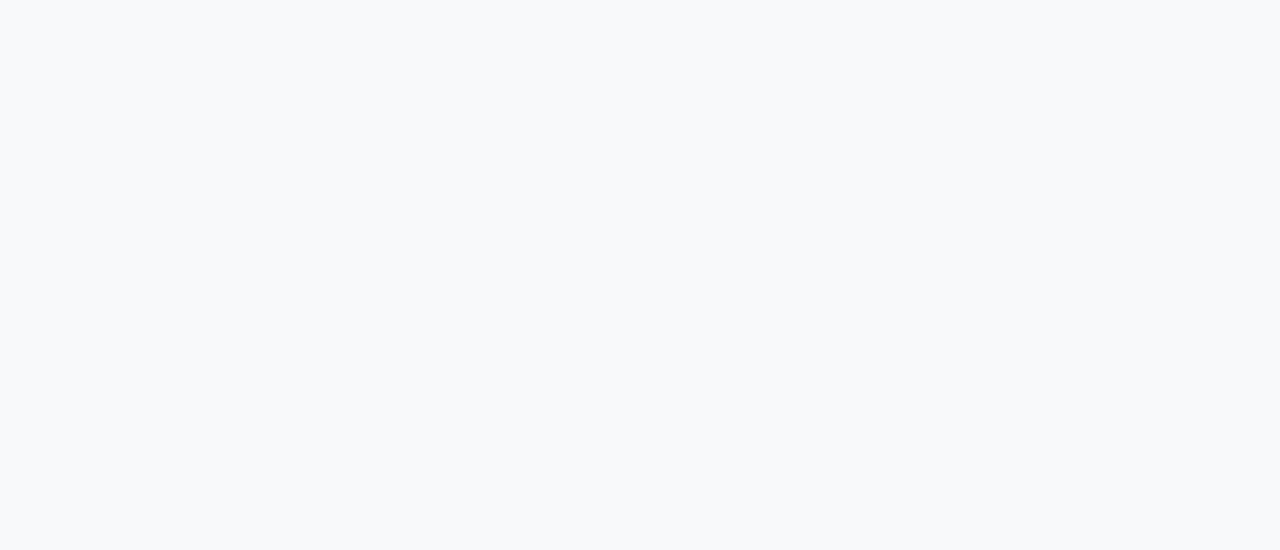
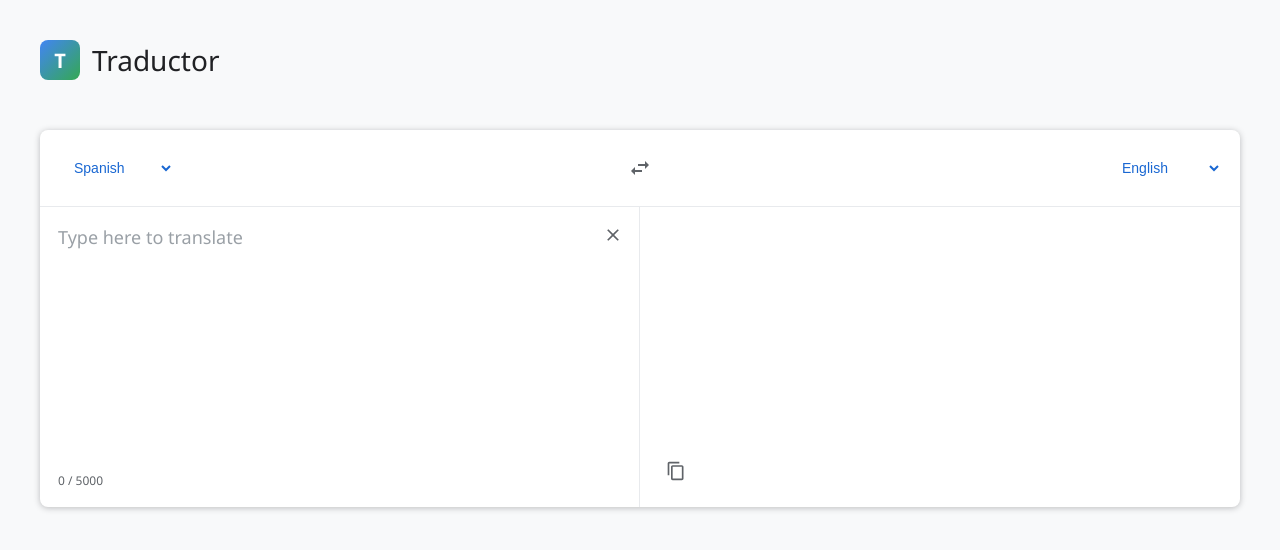
Before and after one commit to djaredev/swaplang, a SvelteKit app in the folder frontend/: page / in a window 1280 px wide. Shown: the top 550 px of the page. Built offline with nearby package versions, Linux system fonts and the light colour scheme.

Commit message:
(frontend) Add main UI for translation

```diff
--- a/frontend/src/routes/+page.svelte
+++ b/frontend/src/routes/+page.svelte
@@ -0,0 +1,301 @@
+<script lang="ts">
+	import LangSelect from '$lib/components/LangSelect.svelte';
+
+	let options = [
+		'Spanish',
+		'English',
+		'French',
+		'German',
+		'Italian',
+		'Portuguese',
+		'Russian',
+		'Japanese',
+		'Korean',
+		'Coreano',
+		'Arab',
+		'Hindi'
+	];
+	let select = $state('Francés');
+</script>
+
+<div class="container">
+	<div class="header">
+		<div class="logo">T</div>
+		<h1>Traductor</h1>
+	</div>
+
+	<div class="translator-box">
+		<div class="language-selector">
+			<LangSelect {options} {select} />
+
+			<button class="swap-btn" id="swapBtn" title="Swap Languages">
+				<svg class="swap-icon" viewBox="0 0 24 24">
+					<path d="M6.99 11L3 15l3.99 4v-3H14v-2H6.99v-3zM21 9l-3.99-4v3H10v2h7.01v3L21 9z" />
+				</svg>
+			</button>
+
+			<LangSelect {options} select="English" />
+		</div>
+
+		<div class="translation-area">
+			<div class="input-section">
+				<div class="input-header">
+					<textarea
+						class="text-input"
+						id="sourceText"
+						placeholder="Type here to translate"
+						maxlength="5000"
+					></textarea>
+					<button class="clear-btn visible" id="clearBtn" title="Clear text">
+						<svg viewBox="0 0 24 24">
+							<path
+								d="M19 6.41L17.59 5 12 10.59 6.41 5 5 6.41 10.59 12 5 17.59 6.41 19 12 13.41 17.59 19 19 17.59 13.41 12z"
+							/>
+						</svg>
+					</button>
+				</div>
+				<div class="input-content">
+					<div class="char-count" id="charCount">0 / 5000</div>
+				</div>
+			</div>
+
+			<div class="output-section">
+				<div class="text-output" id="translatedText"></div>
+				<div class="action-buttons">
+					<button class="icon-btn" id="copyBtn" title="Copy translation">
+						<svg viewBox="0 0 24 24">
+							<path
+								d="M16 1H4c-1.1 0-2 .9-2 2v14h2V3h12V1zm3 4H8c-1.1 0-2 .9-2 2v14c0 1.1.9 2 2 2h11c1.1 0 2-.9 2-2V7c0-1.1-.9-2-2-2zm0 16H8V7h11v14z"
+							/>
+						</svg>
+					</button>
+				</div>
+			</div>
+		</div>
+	</div>
+</div>
+
+<style>
+	.container {
+		max-width: 1200px;
+		margin: 0 auto;
+	}
+
+	.header {
+		display: flex;
+		align-items: center;
+		gap: 12px;
+		margin-bottom: 30px;
+		padding: 20px 0;
+	}
+
+	.logo {
+		width: 40px;
+		height: 40px;
+		background: linear-gradient(135deg, #4285f4, #34a853);
+		border-radius: 8px;
+		display: flex;
+		align-items: center;
+		justify-content: center;
+		color: white;
+		font-weight: bold;
+		font-size: 20px;
+	}
+
+	h1 {
+		color: #202124;
+		font-size: 28px;
+		font-weight: 400;
+	}
+
+	.translator-box {
+		background: white;
+		border-radius: 8px;
+		box-shadow: 0 1px 6px rgba(32, 33, 36, 0.28);
+		overflow: hidden;
+	}
+
+	.language-selector {
+		display: flex;
+		align-items: center;
+		justify-content: space-between;
+		padding: 18px 18px;
+		border-bottom: 1px solid #e8eaed;
+	}
+
+	.swap-btn {
+		background: none;
+		border: none;
+		cursor: pointer;
+		padding: 8px;
+		border-radius: 50%;
+		transition: background-color 0.2s;
+		display: flex;
+		align-items: center;
+		justify-content: center;
+	}
+
+	.swap-btn:hover {
+		background-color: #f1f3f4;
+	}
+
+	.swap-icon {
+		width: 24px;
+		height: 24px;
+		fill: #5f6368;
+	}
+
+	.translation-area {
+		display: grid;
+		grid-template-columns: 1fr 1fr;
+		min-height: 300px;
+	}
+
+	.input-section,
+	.output-section {
+		display: flex;
+		flex-direction: column;
+	}
+
+	.input-section {
+		border-right: 1px solid #e8eaed;
+	}
+
+	.input-header {
+		display: flex;
+		align-items: flex-start;
+		gap: 8px;
+		padding: 18px 8px 0 18px;
+	}
+
+	.input-content {
+		flex: 1;
+		display: flex;
+		flex-direction: column;
+		padding: 0 18px 18px 18px;
+	}
+
+	.output-section {
+		padding: 18px;
+		display: flex;
+		flex-direction: column;
+	}
+
+	.text-input {
+		width: 100%;
+		border: none;
+		outline: none;
+		font-size: 18px;
+		font-family: inherit;
+		resize: none;
+		min-height: 200px;
+		color: #3c4043;
+	}
+
+	.text-input::placeholder {
+		color: #9aa0a6;
+	}
+
+	.text-output {
+		width: 100%;
+		font-size: 18px;
+		color: #3c4043;
+		min-height: 200px;
+		line-height: 1.5;
+	}
+
+	.char-count {
+		color: #5f6368;
+		font-size: 12px;
+		margin-top: auto;
+		padding-top: 12px;
+	}
+
+	.clear-btn {
+		background: none;
+		border: none;
+		cursor: pointer;
+		padding: 8px;
+		border-radius: 50%;
+		display: flex;
+		align-items: center;
+		justify-content: center;
+		color: #5f6368;
+		opacity: 0;
+		pointer-events: none;
+		transition:
+			opacity 0.2s,
+			background-color 0.2s;
+		flex-shrink: 0;
+		transform: translate(0px, -8px);
+	}
+
+	.clear-btn.visible {
+		opacity: 1;
+		pointer-events: auto;
+	}
+
+	.clear-btn:hover {
+		background-color: #f1f3f4;
+	}
+
+	.clear-btn svg {
+		width: 20px;
+		height: 20px;
+		fill: currentColor;
+	}
+
+	.action-buttons {
+		display: flex;
+		gap: 8px;
+		margin-top: auto;
+		padding-top: 12px;
+	}
+
+	.icon-btn {
+		background: none;
+		border: none;
+		cursor: pointer;
+		padding: 8px;
+		border-radius: 50%;
+		transition: background-color 0.2s;
+		display: flex;
+		align-items: center;
+		justify-content: center;
+		color: #5f6368;
+	}
+
+	.icon-btn:hover {
+		background-color: #f1f3f4;
+	}
+
+	.icon-btn:active {
+		background-color: #e8eaed;
+	}
+
+	.icon-btn svg {
+		width: 20px;
+		height: 20px;
+		fill: currentColor;
+	}
+
+	@media (max-width: 768px) {
+		.translation-area {
+			grid-template-columns: 1fr;
+		}
+
+		.input-section {
+			border-right: none;
+			border-bottom: 1px solid #e8eaed;
+		}
+
+		h1 {
+			font-size: 22px;
+		}
+	}
+
+	.loading {
+		color: #9aa0a6;
+		font-style: italic;
+	}
+</style>
```
